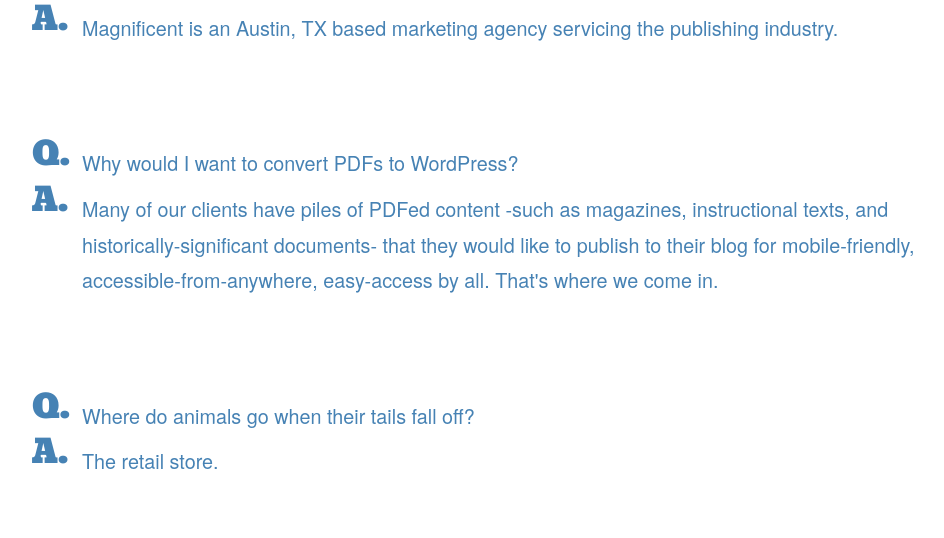
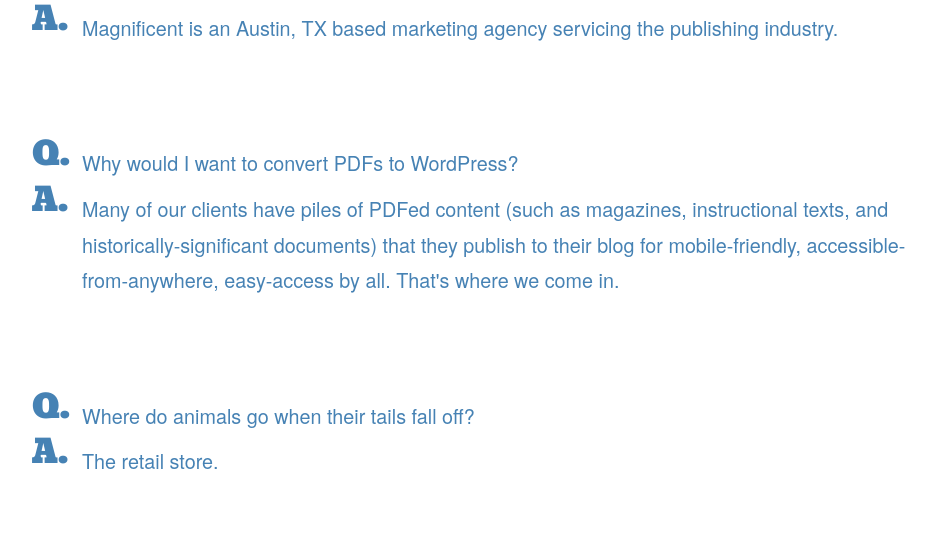
Before and after one commit to DinoDogan/Pre-Alpha-MVP, a PHP site: page /faq.php in a window 1280 px wide. Shown: the part 236-774 px from the top of the page, without its empty margins (162-1106 px from the left). Run offline with PHP 8.4, Linux system fonts and the light colour scheme; some web fonts are replaced.

Commit message:
Update faq.php

```diff
--- a/faq.php
+++ b/faq.php
@@ -8,7 +8,7 @@ include "inc/header.php";
         <p class="faq-question">What is Magnificent?</p>
         <p class="faq-answer">Magnificent is an Austin, TX based marketing agency servicing the publishing industry.</p>
         <p class="faq-question">Why would I want to convert PDFs to WordPress?</p>
-        <p class="faq-answer">Many of our clients have piles of PDFed content -such as magazines, instructional texts, and historically-significant documents- that they would like to publish to their blog for mobile-friendly, accessible-from-anywhere, easy-access by all. That's where we come in. </p>
+        <p class="faq-answer">Many of our clients have piles of PDFed content (such as magazines, instructional texts, and historically-significant documents) that they publish to their blog for mobile-friendly, accessible-from-anywhere, easy-access by all. That's where we come in. </p>
         <p class="faq-question">Where do animals go when their tails fall off?</p>
         <p class="faq-answer">The retail store.</p>
         <p class="faq-question">What do you call a fake noodle?</p>
```
